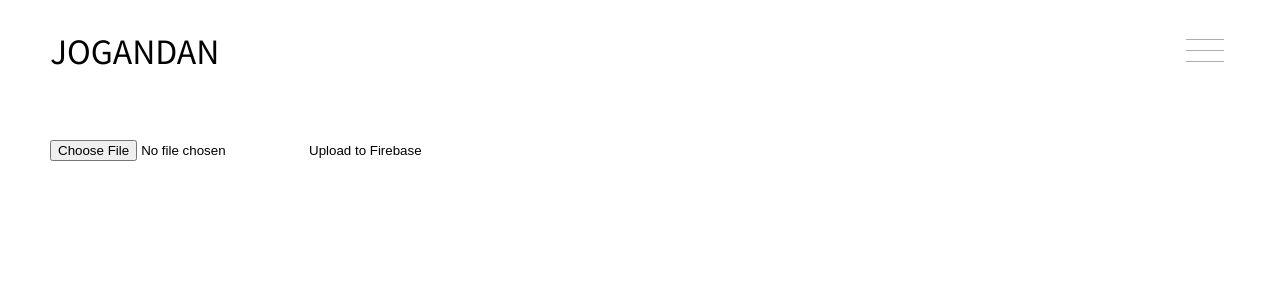
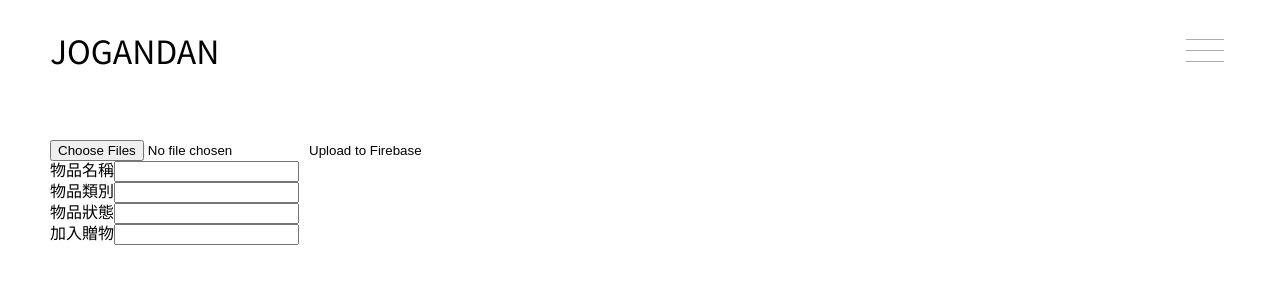
Before and after one commit to yinflora/Jogandan, a React (Create React App) app: page /upload in a window 1280 px wide. Shown: the top 300 px of the page. Built offline with nearby package versions, Linux system fonts and the light colour scheme.

Commit message:
Add upload

```diff
--- a/src/pages/Upload/Upload.tsx
+++ b/src/pages/Upload/Upload.tsx
@@ -4,7 +4,42 @@ import { ref, uploadBytesResumable, getDownloadURL } from 'firebase/storage';
 
 // import styled from 'styled-component';
 
+const formInputs = [
+  { label: '物品名稱', key: 'name' },
+  {
+    label: '物品類別',
+    key: 'category',
+    option: [
+      '居家生活',
+      '服飾配件',
+      '美妝保養',
+      '3C產品',
+      '影音產品',
+      '書報雜誌',
+      '體育器材',
+      '寵物用品',
+      '食物及飲料',
+      '興趣及遊戲',
+      '紀念意義',
+      '其他',
+    ],
+  },
+  { label: '物品狀態', key: 'status', option: ['保留', '處理中', '已處理'] },
+  { label: '加入贈物', key: 'joinGiveaway', option: ['YES', 'NO'] },
+];
+
 export default function Upload() {
+  const [form, setForm] = useState({
+    name: '',
+    category: '',
+    status: '',
+    joinGiveaway: '',
+    // created: '',
+    // description: '',
+    // images: [],
+    // isGifted: '',
+    // processedDate: '',
+  });
   const [file, setFile] = useState('');
   // const [input, setInput] = useState({});
 
@@ -41,8 +76,32 @@ export default function Upload() {
   console.log(file);
   return (
     <div>
-      <input type="file" accept="image/*" onChange={(e) => handlefile(e)} />
+      <input
+        type="file"
+        accept="image/*"
+        onChange={(e) => handlefile(e)}
+        multiple
+      />
       <button onClick={handleUpload}>Upload to Firebase</button>
+      <form>
+        {formInputs.map((input) => (
+          <div>
+            <label key={input.key}>{input.label}</label>
+            <input
+              value={form[input.key]}
+              onChange={(e) =>
+                setForm({ ...form, [input.key]: e.target.value })
+              }
+            />
+          </div>
+        ))}
+        {/* <input
+          type="button"
+          value="Send Message"
+          disabled={Object.values(form).includes('')}
+          onClick={handleSendMessage}
+        /> */}
+      </form>
     </div>
   );
 }
```
